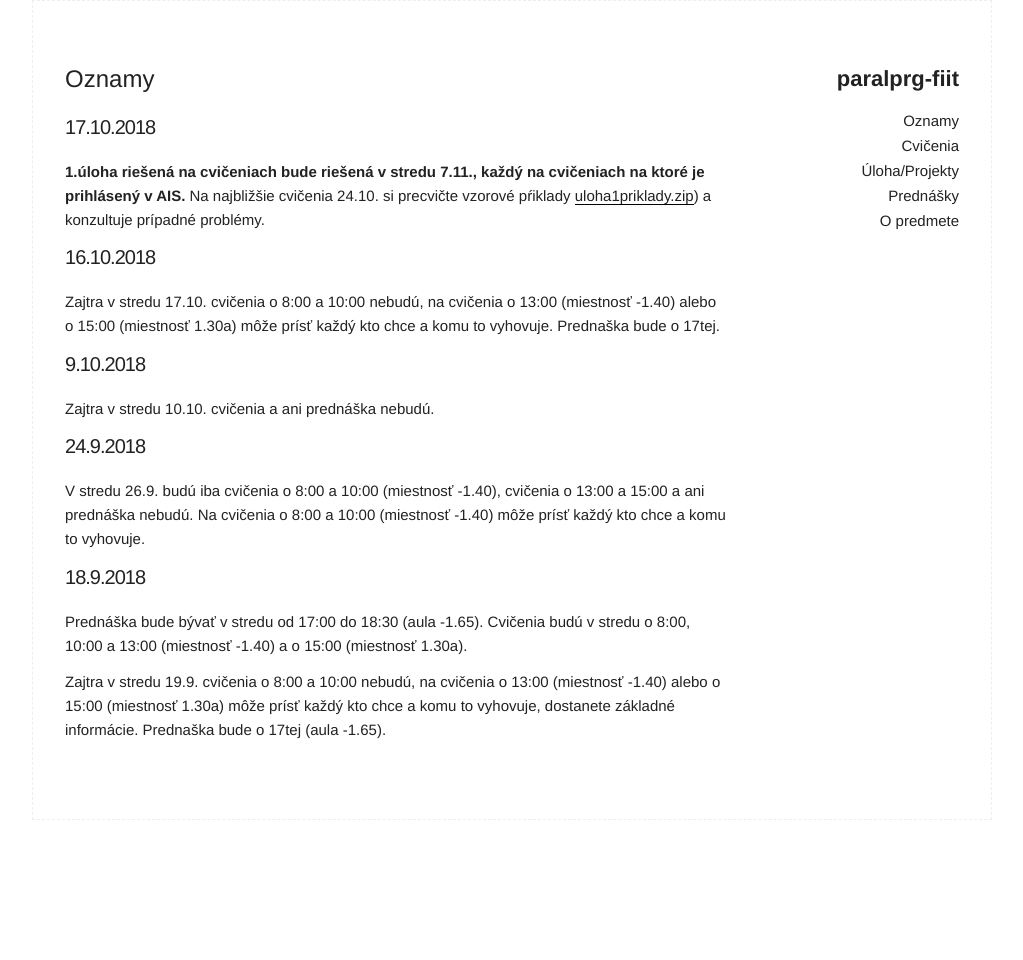
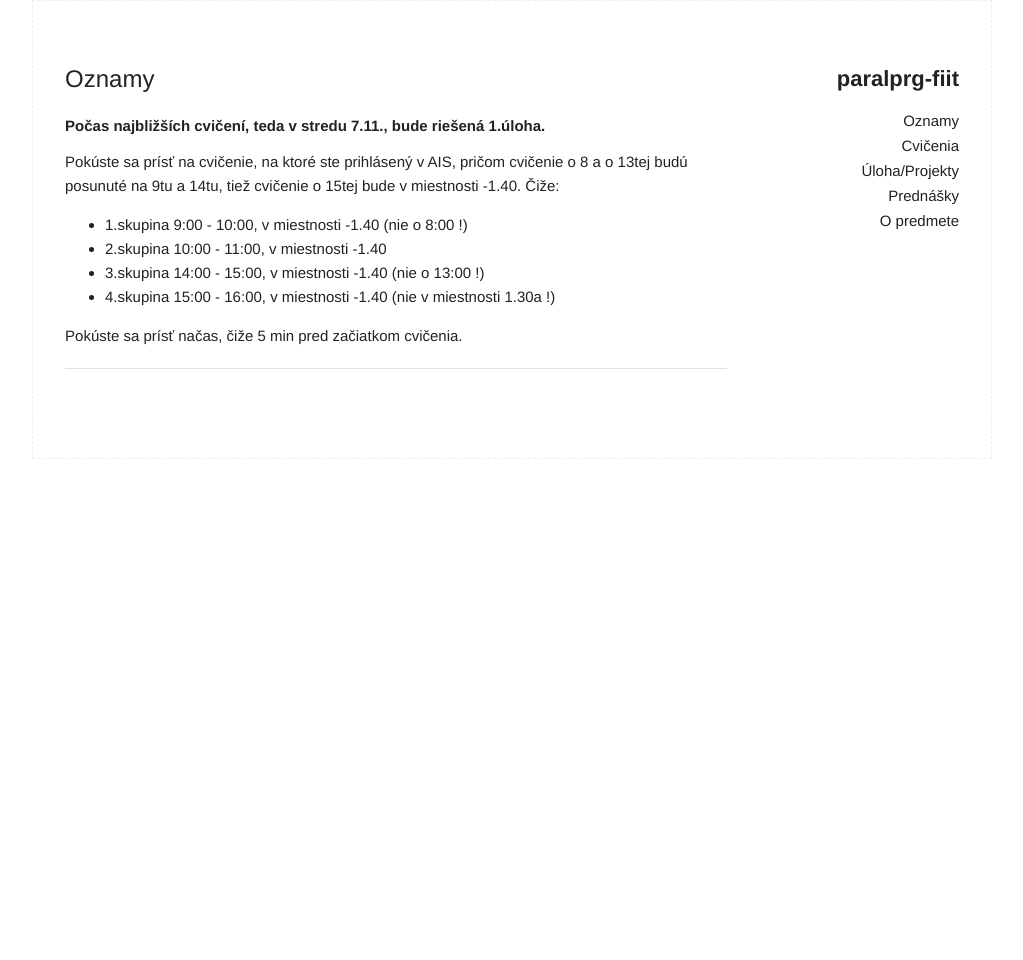
Before and after one commit to MichalCernansky/paralprg-fiit, a Jekyll site: the page built from index.md, in a window 1280 px wide. Shown: the whole page, without its empty margins (128-1151 px from the left). Built offline with Jekyll 4.4.1, drawn with Linux system fonts in a browser that asks for light colours; after the commit the page ends 900 px from its top, so only the background shows below that.

Commit message:
New info

```diff
--- a/index.md
+++ b/index.md
@@ -3,29 +3,50 @@ layout: page
 title: Oznamy
 ---
 
+**Počas najbližších cvičení, teda v stredu 7.11., bude riešená 1.úloha.**
+
+Pokúste sa prísť na cvičenie, na ktoré ste prihlásený v AIS, pričom cvičenie o 8 a o 13tej budú posunuté na 9tu a 14tu, tiež cvičenie o 15tej bude v miestnosti -1.40. Čiže:
+
+- 1.skupina  9:00 - 10:00, v miestnosti -1.40 (nie o 8:00 !)
+- 2.skupina 10:00 - 11:00, v miestnosti -1.40
+- 3.skupina 14:00 - 15:00, v miestnosti -1.40 (nie o 13:00 !)
+- 4.skupina 15:00 - 16:00, v miestnosti -1.40 (nie v  miestnosti 1.30a !)
+
+Pokúste sa prísť načas, čiže 5 min pred začiatkom cvičenia.
+
+---
+
+{% comment %}
+
 ### 17.10.2018
 
-**1.úloha riešená na cvičeniach bude riešená v stredu 7.11., každý na cvičeniach na ktoré je prihlásený v AIS.**
+1.úloha riešená na cvičeniach bude riešená v stredu 7.11., každý na cvičeniach na ktoré je prihlásený v AIS.
 Na najbližšie cvičenia 24.10. si precvičte vzorové pŕiklady [uloha1priklady.zip](labs/uloha1priklady.zip)) a konzultuje prípadné problémy.
 
+---
 
 ### 16.10.2018
 
 Zajtra v stredu 17.10. cvičenia o 8:00 a 10:00 nebudú, na cvičenia o 13:00 (miestnosť -1.40) alebo o 15:00 (miestnosť 1.30a) môže prísť každý kto chce a komu to vyhovuje. Prednaška bude o 17tej.
 
+---
 
 ### 9.10.2018
 
 Zajtra v stredu 10.10. cvičenia a ani prednáška nebudú.
 
+---
 
 ### 24.9.2018
 
 V stredu 26.9. budú iba cvičenia o 8:00 a 10:00 (miestnosť -1.40), cvičenia o 13:00 a 15:00 a ani prednáška nebudú. Na cvičenia o 8:00 a 10:00 (miestnosť -1.40) môže prísť každý kto chce a komu to vyhovuje.
 
+---
 
 ### 18.9.2018
 
 Prednáška bude bývať v stredu od 17:00 do 18:30 (aula -1.65). Cvičenia budú v stredu o 8:00, 10:00 a 13:00 (miestnosť -1.40) a o 15:00 (miestnosť 1.30a).
 
 Zajtra v stredu 19.9. cvičenia o 8:00 a 10:00 nebudú, na cvičenia o 13:00 (miestnosť -1.40) alebo o 15:00 (miestnosť 1.30a) môže prísť každý kto chce a komu to vyhovuje, dostanete základné informácie. Prednaška bude o 17tej (aula -1.65).
+
+{% endcomment %}
```
